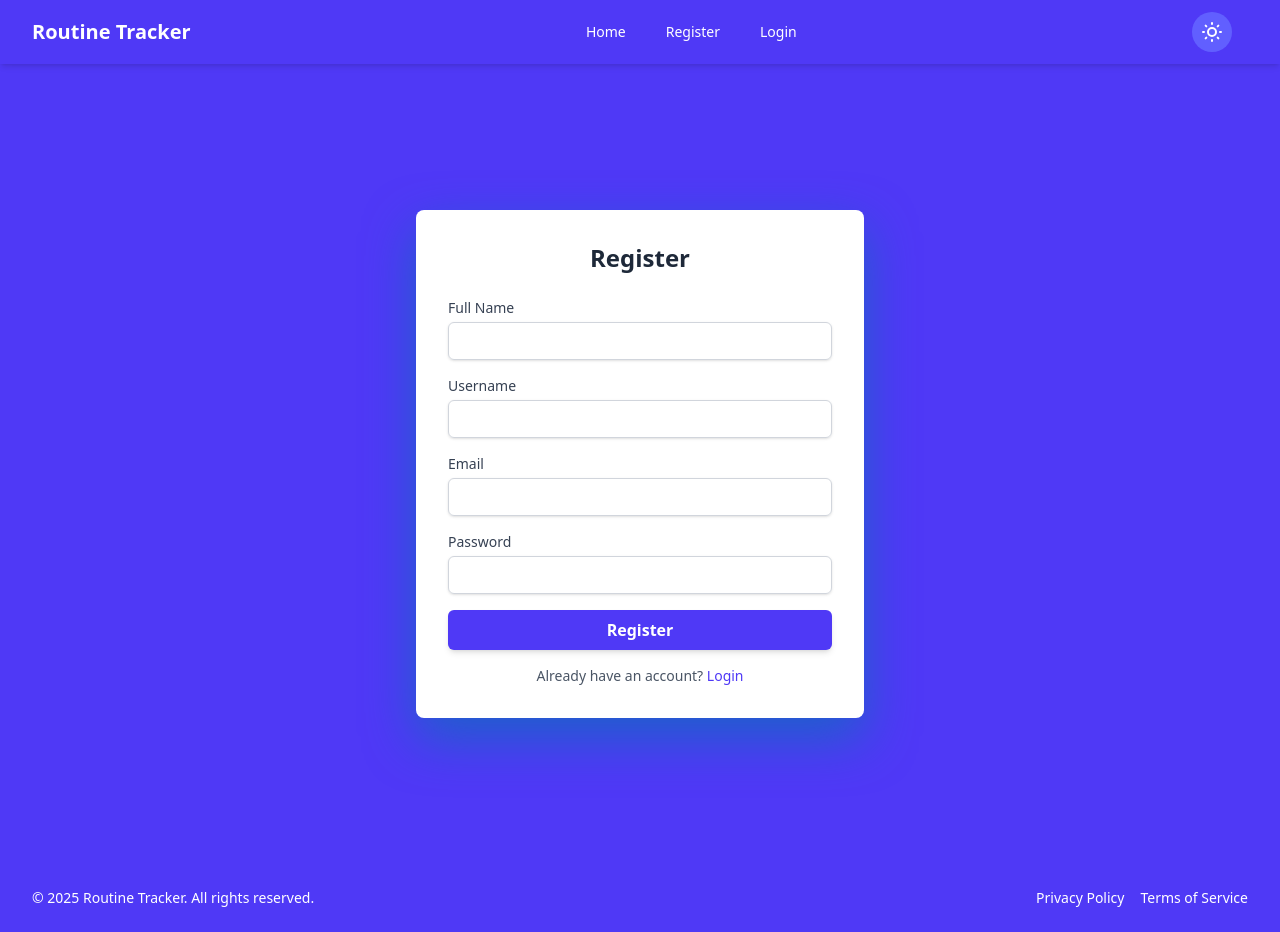
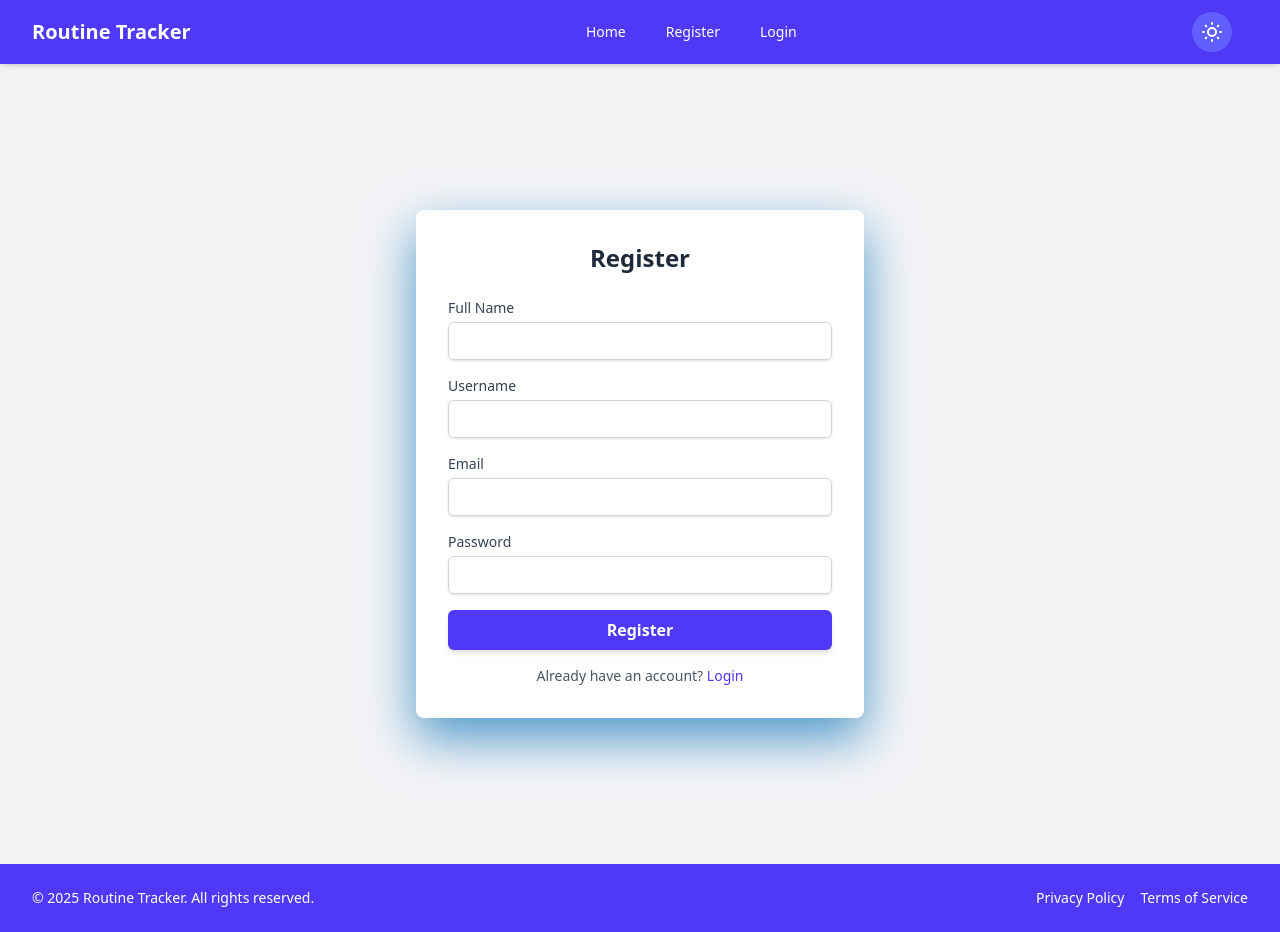
Before and after one commit to devrajoshi/DailyActivitiesTracker, a React (Vite) app in the folder frontend/: page /register in a window 1280 px wide. Built offline with nearby package versions, Linux system fonts and the light colour scheme.

Commit message:
Update AuthLayout background color for improved visibility

```diff
--- a/frontend/src/components/AuthLayout.jsx
+++ b/frontend/src/components/AuthLayout.jsx
@@ -2,7 +2,7 @@
 
 const AuthLayout = ({ children, title }) => {
   return (
-    <div className="flex flex-col items-center justify-center min-h-screen bg-indigo-600">
+    <div className="flex flex-col items-center justify-center min-h-screen bg-gray-100">
       <div className="w-9/10 md:w-3/4 max-w-md p-4 md:p-8 space-y-6 bg-white rounded-lg shadow-[0_20px_50px_rgba(8,_112,_184,_0.7)]">
         <h1 className="text-2xl font-bold text-center text-gray-800">
           {title}
```
